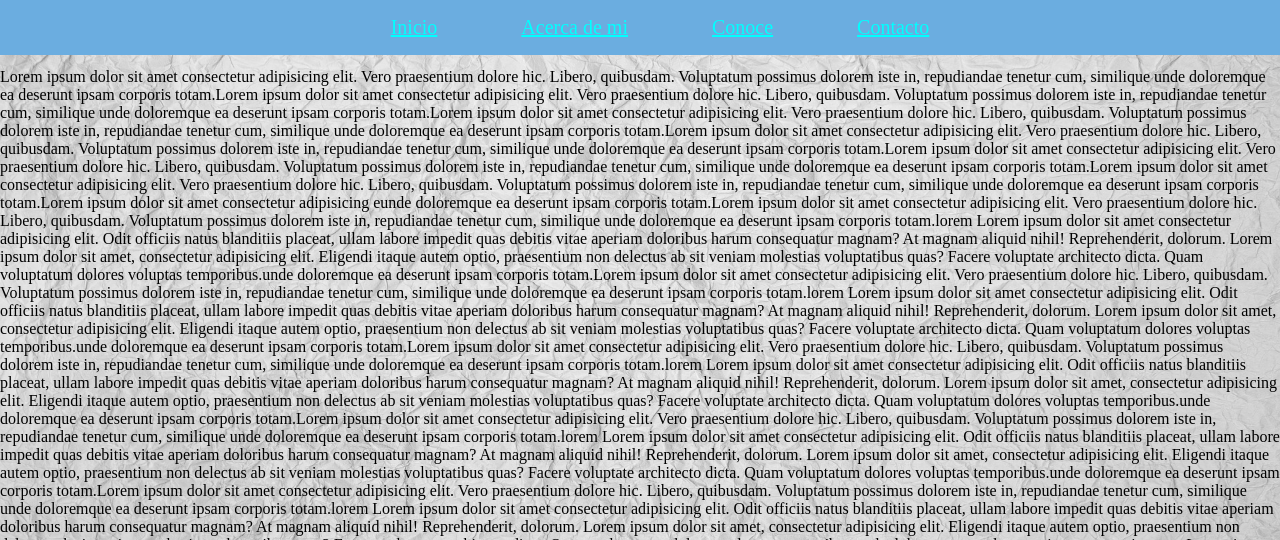
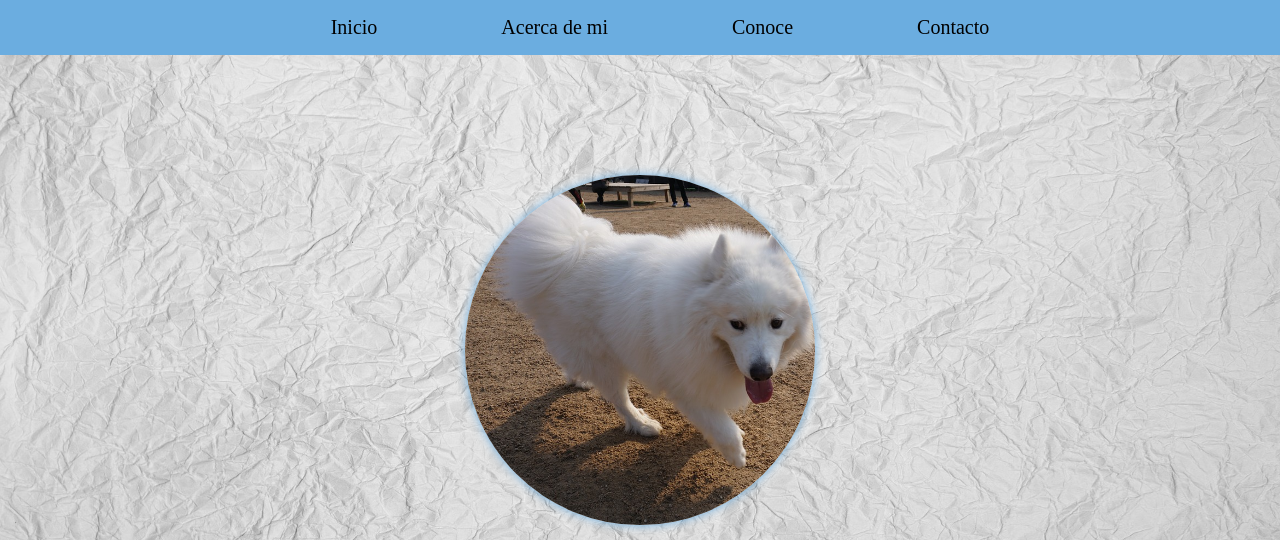
Before and after one commit to dmartinez1100/Desarrollo_web, a plain HTML site: page index_main.html in a window 1280 px wide. Shown: the top 540 px of the page. Drawn offline with Linux system fonts and the light colour scheme.

Commit message:
pagina_nueva

```diff
--- a/Style.css
+++ b/Style.css
@@ -11,7 +11,7 @@ html{
 body{
     margin: 0;
 }
-nav{
+#barranav{
     background-color: #6BADE0;
     position: fixed;
     text-align: center;
@@ -20,11 +20,42 @@ nav{
     width: 100%;
     margin: 0px 0px 0px 0px;
 }
+#barranav a{
+    color:black;
+    text-decoration: none;
+    list-style: none;
+    text-align: center;
+    margin: 20px;
+    width: 100%;
+}
 nav li{
     display: inline-block;
     font-size: 20px;
     padding: 0px 40px 0px 40px;
 }
-a{
-    color: aqua;
+#barranav a:hover{
+    color:green;
 }
+header{
+    margin-top: 55px;
+}
+.intro{
+    height: 600px;
+    text-align: center;
+}
+.foto{
+    align-self: center;
+    border-radius: 50%;
+    background-image: url(/www/images/bruce.jpg);
+    background-size: cover;
+    box-shadow: 0px 0px 10px 0px #6BADE0;
+    height: 350px;
+    width: 350px;
+    display: inline-block;
+    vertical-align: middle;
+    margin: 120px 30px 0px 30px;
+
+}
+.foto:hover{
+    background-image: url(/www/images/dog.jpg);
+}
--- a/index_main.html
+++ b/index_main.html
@@ -16,7 +16,13 @@
             <li><a href="#contacto">Contacto</a></li>
         </ul>
     </nav>
-    <header>
+    <header id="intro">
+        <div class="intro">
+            <div class="foto"></div>
+            <div class="nombre">
+                <h1>David Martinez</h1>
+            </div>
+        </div>
     </header>
     <section id="intro">
         <h2>Intro</h2>
```
Also changed, not shown: www/images/bruce.jpg (added), www/images/dog.jpg (added).
